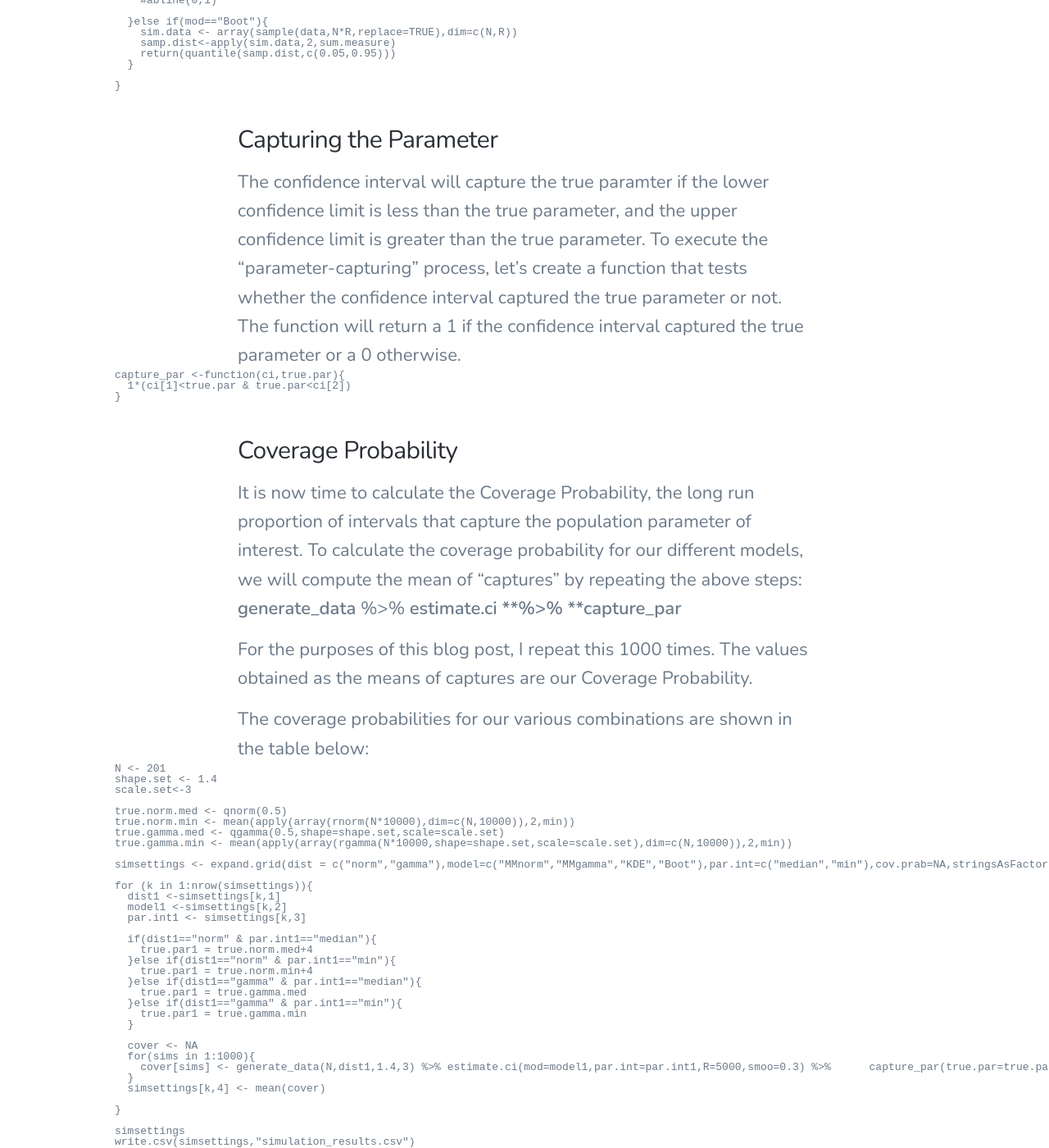
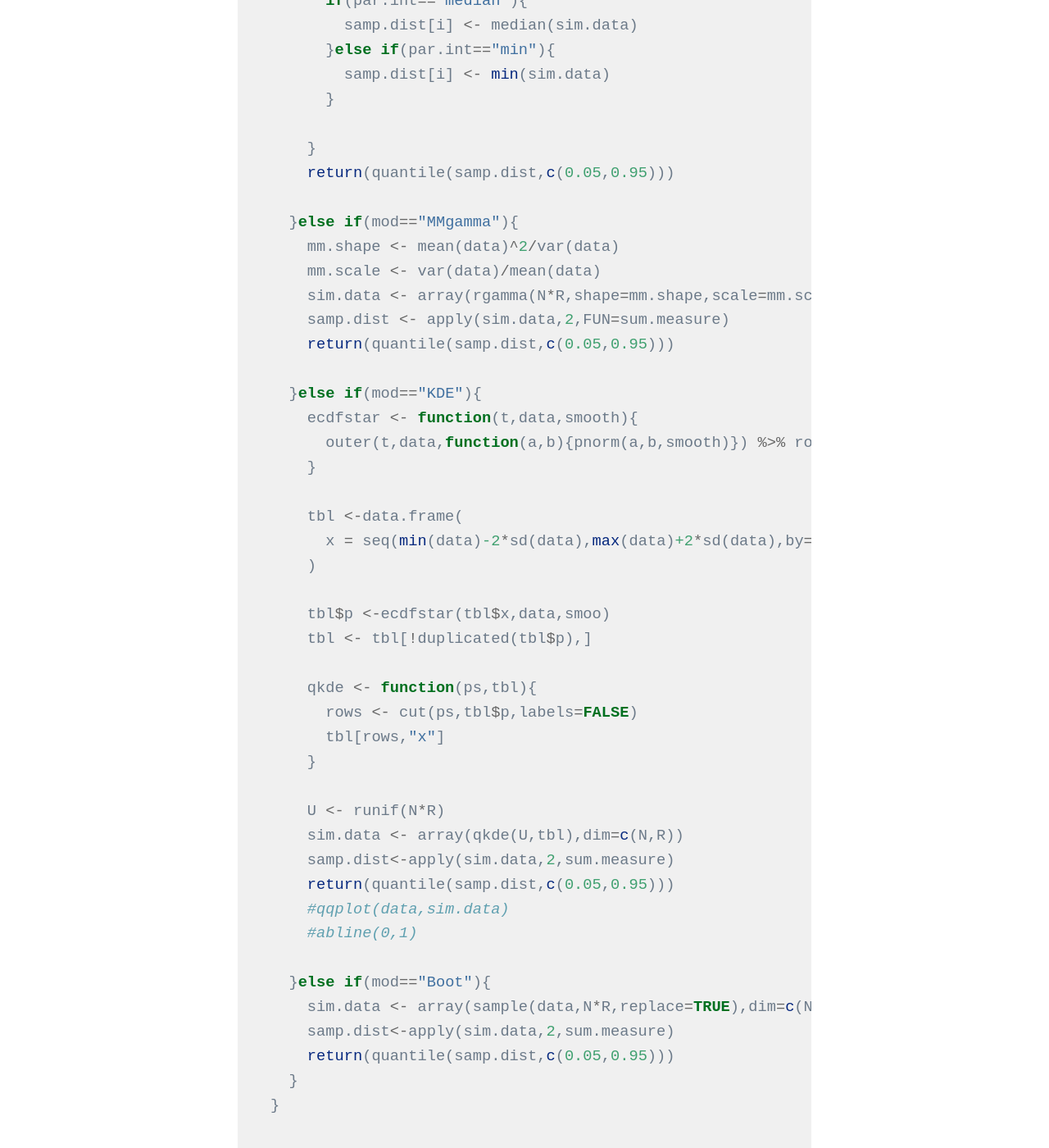
Before and after one commit to alfredprah/alfredprah.github.io2, a Jekyll site: the page built from _posts/2020-03-17-method-comprison.md, in a window 1280 px wide and 1400 px high, scrolled down 4004 px. Shown: the whole window at 82% size. Built offline with Jekyll 4.4.1, drawn with Linux system fonts in a browser that asks for light colours; nearby versions of some CDN libraries; some of the changed text lies outside the part shown.

Commit message:
Update 2020-03-17-method-comprison.md

````diff
--- a/_posts/2020-03-17-method-comprison.md
+++ b/_posts/2020-03-17-method-comprison.md
@@ -38,7 +38,7 @@ Other settings in the experiment that will not change are:
 
 ### Generating Data
 The true, underlying distribution is either the Standard Normal distribution with mean = 0 and standard edeviation = 1 or a Gamma distribution with shape = 1.4 and scale = 3.
-```{r}
+```r
 generate_data <- function(N,dist,sh,sc){
   if(dist=="norm"){
     return(rnorm(N)+4)
@@ -53,7 +53,8 @@ As mentioned earlier, there are 4 models we will be investigating in this experi
 method of moments with normal, method of moments with gamma, kernel density estimation and boostrap.
 
 To calculate the parameter of interest for each of these models, we will generate sample that have the same sample size as the data in the last step, and then calculte the parameter of interest(min/median). We can repeat this step several times but for the purposes of this blog post, I'll limit the replicates to 5000. Now let's define the 90% confidence interval of the parameter of interest as the middle 90% of the sampling distribution of the parameter of interest. The lower confidence limit for a parameter of interest is the 0.05 quantile. The upper confidence limit for a median is the 0.95 quantile.
-```{r}
+
+```r
 estimate.ci <- function(data,mod,par.int,R=5000,smoo=0.3){
   N<- length(data)
   sum.measure <- get(par.int)
@@ -109,7 +110,6 @@ estimate.ci <- function(data,mod,par.int,R=5000,smoo=0.3){
     samp.dist<-apply(sim.data,2,sum.measure)
     return(quantile(samp.dist,c(0.05,0.95)))
   }
-
 }
 ```
 
@@ -129,7 +129,7 @@ For the purposes of this blog post, I repeat this 1000 times. The values obtaine
 
 The coverage probabilities for our various combinations are shown in the table below:
 
-```{r}
+```r
 N <- 201
 shape.set <- 1.4
 scale.set<-3
@@ -163,7 +163,6 @@ for (k in 1:nrow(simsettings)){
   simsettings[k,4] <- mean(cover)
 
 }
-
 simsettings
 write.csv(simsettings,"simulation_results.csv")
 ```
````
